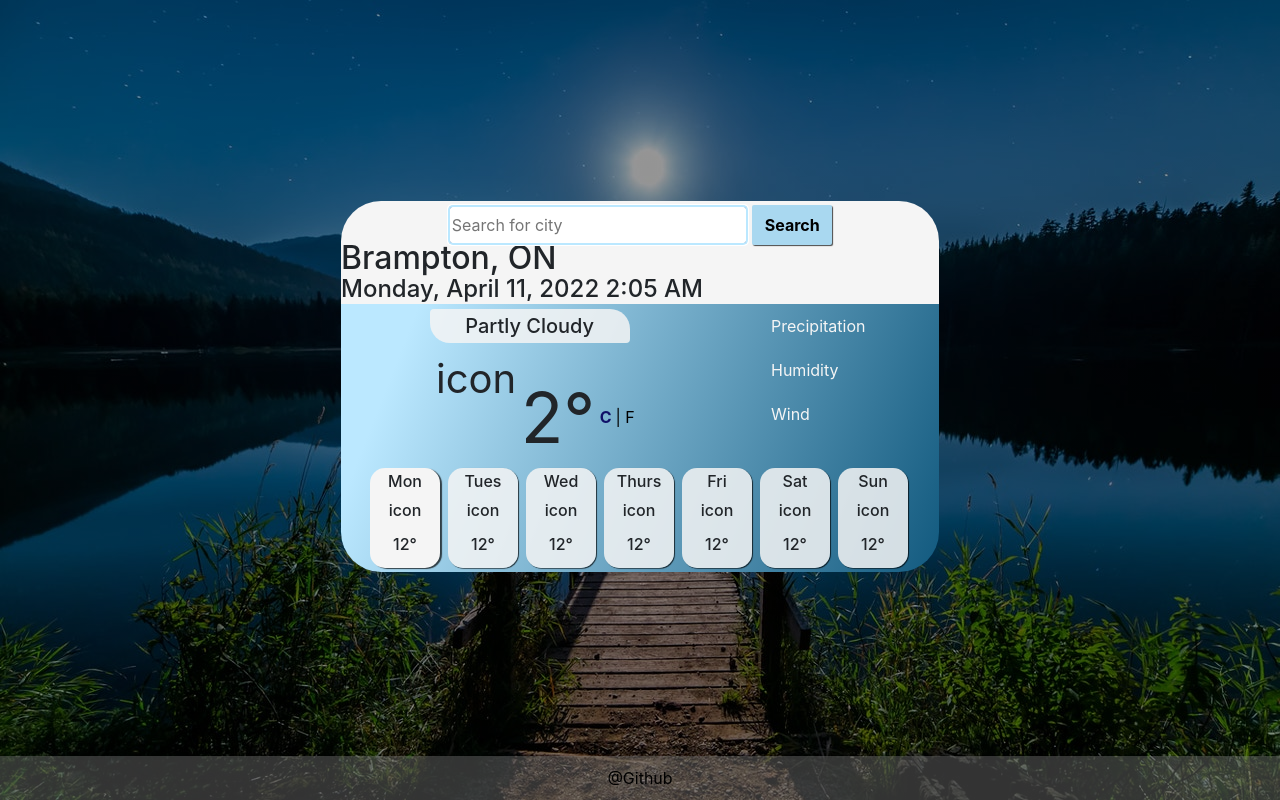
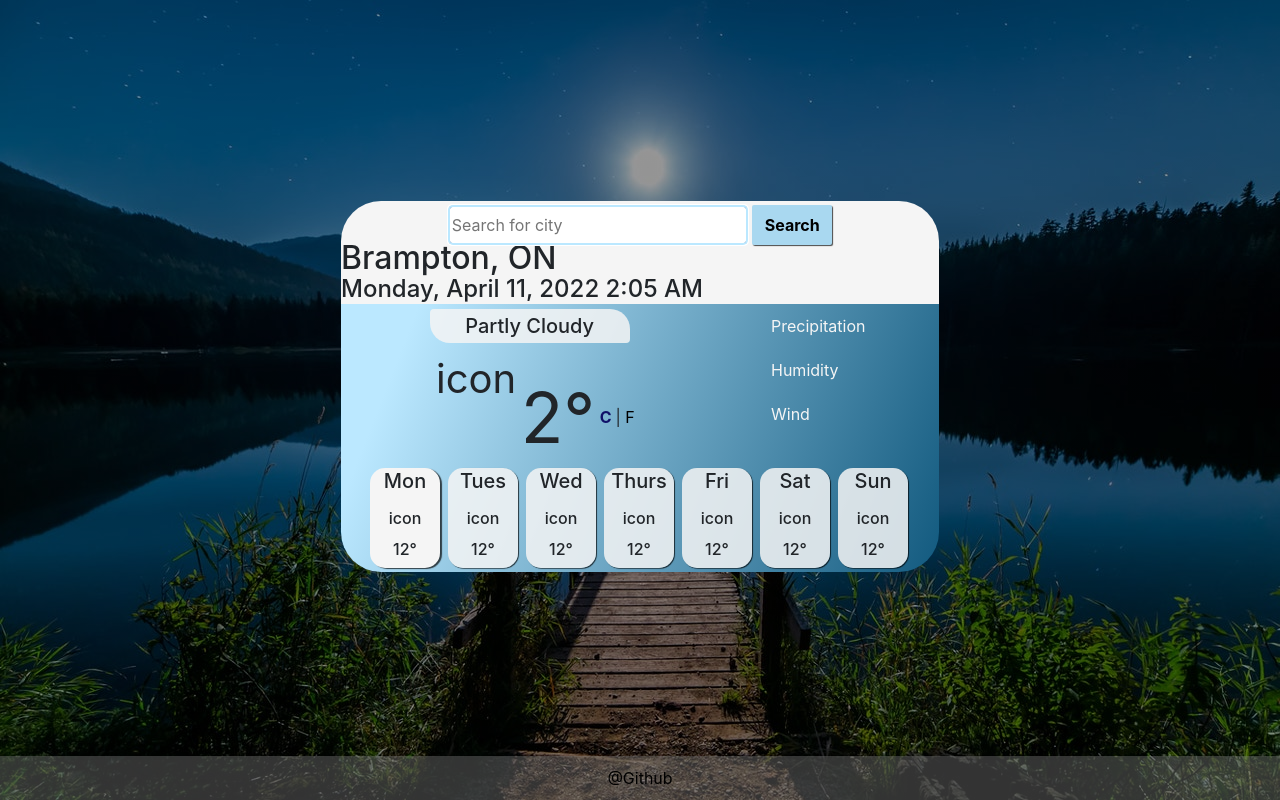
Before and after one commit to Shanmv/SheCodes-Weather-App, a plain HTML site: page index.html in a window 1280 px wide. Drawn offline with nearby package versions, Linux system fonts and the light colour scheme.

Commit message:
changed row structure, added temperature class

```diff
--- a/index.html
+++ b/index.html
@@ -39,10 +39,12 @@
               <p>
                 <span class="weather-icon">icon</span>
 
-                <span class="wx-degree" id="today-wx">2°</span>
+                <span class="wx-degree temperature" id="today-wx">2°</span>
                 <span class="degrees">
-                  <span class="celsius">C </span>
-                  <span class="fahrenheit"> | F</span>
+                  <span class="celsius" id="celsius">C </span>
+                  <span>
+                    | <a href="#" class="fahrenheit" id="fahrenheit">F</a></span
+                  >
                 </span>
               </p>
             </div>
@@ -66,53 +68,69 @@
           </div>
           <div class="row fut-forecast">
             <div class="col wk-forecast day1">
-              <span class="wk-Day" id="wkDay1"> </span>
-              <br />
+              <h5 class="wk-Day" id="wkDay1"></h5>
               <span class="wx-icon" id="icon1">icon</span>
               <br />
-              <span class="wx-forecast" id="wx1">12°</span>
+              <h6 class="wx-forecast">
+                <span class="tempHigh temperature" id="wx1">12°</span>
+                <span class="tempLow temperature"></span>
+              </h6>
             </div>
             <div class="col wk-forecast day2">
-              <span class="wk-Day" id="wkDay2"> </span>
-              <br />
+              <h5 class="wk-Day" id="wkDay2"></h5>
               <span class="wx-icon" id="icon2">icon</span>
               <br />
-              <span class="wx-forecast" id="wx2">12°</span>
+              <h6 class="wx-forecast">
+                <span class="tempHigh temperature">12°</span>
+                <span class="tempLow temperature"></span>
+              </h6>
             </div>
             <div class="col wk-forecast day3">
-              <span class="wk-Day" id="wkDay3"> </span>
-              <br />
+              <h5 class="wk-Day" id="wkDay3"></h5>
               <span class="wx-icon" id="icon3">icon</span>
               <br />
-              <span class="wx-forecast" id="wx3">12°</span>
+              <h6 class="wx-forecast">
+                <span class="tempHigh temperature">12°</span>
+                <span class="tempLow temperature"></span>
+              </h6>
             </div>
             <div class="col wk-forecast day4">
-              <span class="wk-Day" id="wkDay4"> </span>
-              <br />
+              <h5 class="wk-Day" id="wkDay4"></h5>
               <span class="wx-icon" id="icon4">icon</span>
               <br />
-              <span class="wx-forecast" id="wx4">12°</span>
+              <h6 class="wx-forecast">
+                <span class="tempHigh temperature">12°</span>
+                <span class="tempLow temperature"></span>
+              </h6>
             </div>
             <div class="col wk-forecast day5">
-              <span class="wk-Day" id="wkDay5"> </span>
-              <br />
+              <h5 class="wk-Day" id="wkDay5"></h5>
               <span class="wx-icon" id="icon5">icon</span>
               <br />
-              <span class="wx-forecast" id="wx5">12°</span>
+              <h6 class="wx-forecast">
+                <span class="tempHigh temperature">12°</span>
+                <span class="tempLow temperature"></span>
+              </h6>
             </div>
             <div class="col wk-forecast day6">
-              <span class="wk-Day" id="wkDay6"> </span>
-              <br />
+              <h5 class="wk-Day" id="wkDay6"></h5>
+
               <span class="wx-icon" id="icon6">icon</span>
               <br />
-              <span class="wx-forecast" id="wx6">12°</span>
+              <h6 class="wx-forecast">
+                <span class="tempHigh temperature">12°</span>
+                <span class="tempLow temperature"></span>
+              </h6>
             </div>
             <div class="col wk-forecast day7">
-              <span class="wk-Day" id="wkDay7"> </span>
-              <br />
+              <h5 class="wk-Day" id="wkDay7"></h5>
+
               <span class="wx-icon" id="icon7">icon</span>
               <br />
-              <span class="wx-forecast" id="wx7">12°</span>
+              <h6 class="wx-forecast">
+                <span class="tempHigh temperature">12°</span>
+                <span class="tempLow temperature"></span>
+              </h6>
             </div>
           </div>
         </section>
```
